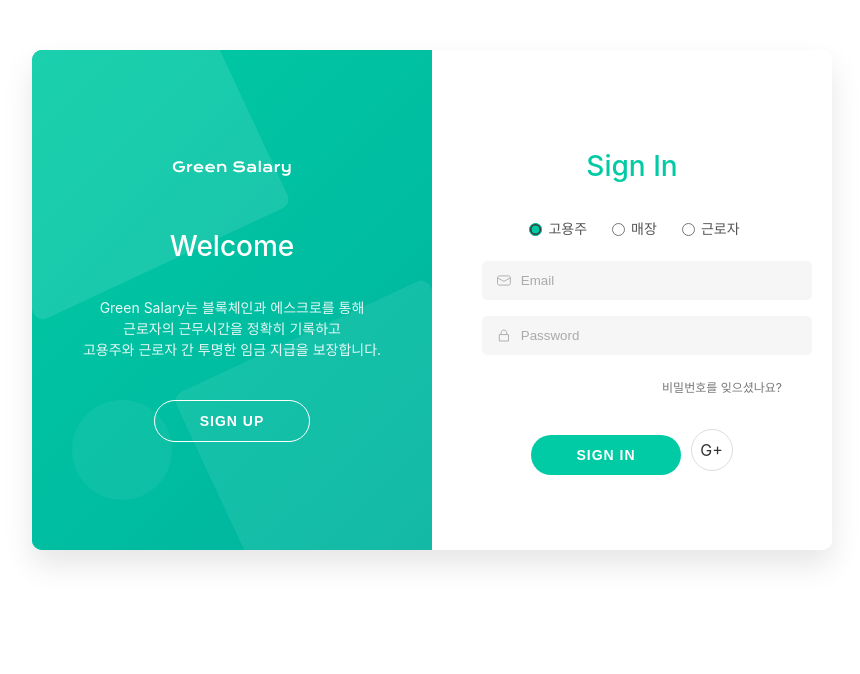
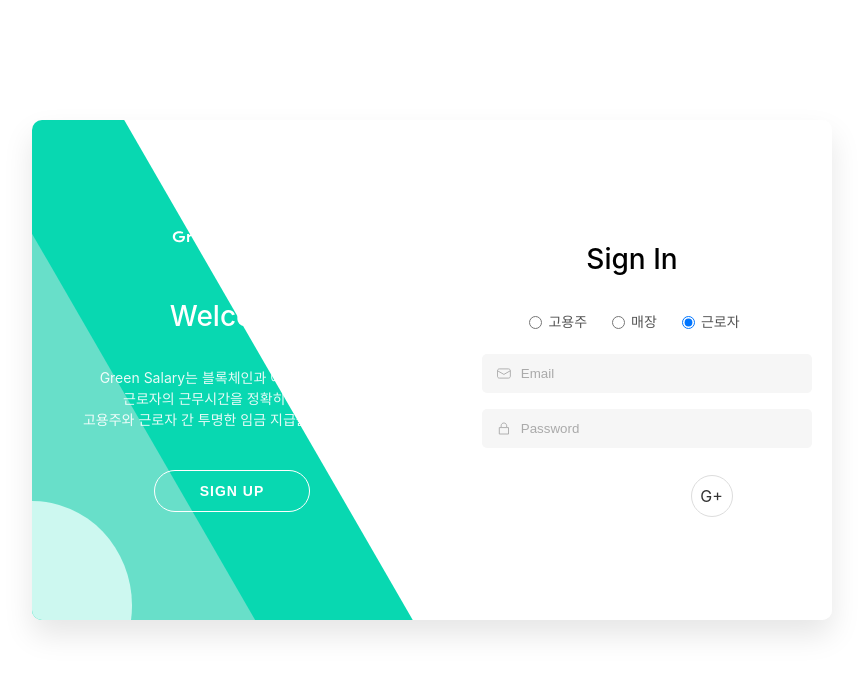
Before and after one commit to GreenSalary/FE-proto, a React (Create React App) app: page / in a window 1280 px wide. Shown: the top 674 px of the page, without its empty margins (208-1068 px from the left). Built offline with nearby package versions, Linux system fonts and the light colour scheme.

Commit message:
[STYLE] 로그인/회원가입  usertype명 변경 및 디자인 수정

```diff
--- a/src/components/auth/AuthForm.jsx
+++ b/src/components/auth/AuthForm.jsx
@@ -12,11 +12,17 @@ const Container = styled.div`
   margin: 50px auto;
   background-color: white;
 
+  position: absolute;
+  top: 40%;
+  left: 50%;
+  transform: translate(-50%, -50%);
+
   /* 모바일 화면에서 너비 조정 */
   @media (max-width: 768px) {
     width: 100%;
     max-width: 400px;
     height: auto;
+    box-shadow: none;
     min-height: 500px;
   }
 `;
@@ -80,8 +86,7 @@ const OverlayPanel = styled.div`
   height: 100%;
   width: 100%;
   text-align: center;
-  background-color: #00cba4;
-  background-image: linear-gradient(135deg, #00cba4, #00b39e);
+  background-color: var(--color-primary);
   overflow: visible;
 `;
 
@@ -96,7 +101,7 @@ const SVGImage = styled.img`
   bottom: ${props => props.bottom || 'auto'};
   transform: ${props => props.transform || 'none'};
   opacity: ${props => props.opacity || 1};
-  z-index: -1;
+  z-index: 0;
 `;
 
 // 장식용 도형 컴포넌트
@@ -133,7 +138,7 @@ const Title = styled.h2`
   font-size: 28px;
   margin-bottom: 20px;
   font-weight: 500;
-  color: ${props => props.light ? 'white' : '#00cba4'};
+  color: ${props => props.light ? 'white' : 'var(--color-primary)'};
   text-align: center;
   position: relative;
   z-index: 2;
@@ -152,7 +157,7 @@ const Subtitle = styled.p`
 const Button = styled.button`
   border-radius: 30px;
   border: ${props => props.outline ? '1px solid white' : 'none'};
-  background-color: ${props => props.outline ? 'transparent' : '#00cba4'};
+  background-color: ${props => props.outline ? 'transparent' : 'var(--color-primary)'};
   color: ${props => props.outline ? 'white' : 'white'};
   font-size: 14px;
   font-weight: bold;
@@ -264,7 +269,7 @@ const RadioLabel = styled.label`
 
 const RadioInput = styled.input`
   margin-right: 6px;
-  accent-color: #00cba4;
+  accent-color: var(--color-submit-btn);
 `;
 
 const ForgotPassword = styled.a`
@@ -275,7 +280,7 @@ const ForgotPassword = styled.a`
   align-self: flex-end;
 
   &:hover {
-    color: #00cba4;
+    color: var(--color-primary);
   }
 `;
 
@@ -285,6 +290,8 @@ const Logo = styled.div`
   display: flex;
   align-items: center;
   justify-content: center;
+  z-index: 1;
+  position: relative;
 
   img {
     width: 120px;
@@ -297,8 +304,8 @@ const MobileToggle = styled.button`
   display: none;
   margin-top: 20px;
   background: none;
-  border: 1px solid #00cba4;
-  color: #00cba4;
+  border: 1px solid var(--color-primary);
+  color: var(--color-primary);
   padding: 8px 15px;
   border-radius: 20px;
   cursor: pointer;
@@ -314,9 +321,9 @@ const MobileToggle = styled.button`
 `;
 
 // Main Component
-const AuthForm = () => {
+const AuthForm = ({ onLogin }) => {
   const [isSignUp, setIsSignUp] = useState(false);
-  const [userType, setUserType] = useState('고용주');
+  const [userType, setUserType] = useState('employee');
 
   // 폼 상태 관리
   const [loginData, setLoginData] = useState({
@@ -344,12 +351,20 @@ const AuthForm = () => {
   const handleLoginSubmit = (e) => {
     e.preventDefault();
     console.log('로그인 시도:', loginData);
+
+    if (onLogin) {
+      onLogin(userType);  // 로그인 버튼 눌렀을 때 이동
+    }
   };
 
   // 회원가입 폼 제출 핸들러
   const handleSignupSubmit = (e) => {
     e.preventDefault();
     console.log('회원가입 시도:', signupData);
+
+    if (onLogin) {
+      onLogin(userType);  // 회원가입 버튼 눌렀을 때도 이동
+    }
   };
 
   // 입력 필드 변경 핸들러 - 로그인
@@ -375,9 +390,9 @@ const AuthForm = () => {
       {/* 초록색 패널 - 왼쪽/오른쪽으로 이동 (모바일에서는 숨김) */}
       <OverlayContainer isSignUp={isSignUp}>
         <OverlayPanel>
-          <DecorativeShape top="-5%" left="-15%" width="70%" height="50%" transform="rotate(-25deg)" opacity="0.1" borderRadius="10px" />
-          <DecorativeShape bottom="-5%" right="-15%" width="70%" height="50%" transform="rotate(-25deg)" opacity="0.08" borderRadius="10px" />
-          <DecorativeShape bottom="10%" left="10%" width="100px" height="100px" opacity="0.05" borderRadius="50%" />
+        <SVGImage src="/shape1.svg" width="700px" top="-120px" left="-300px" style={{ transform: "rotate(0)" }} />
+        <SVGImage src="/shape2.svg" width="700px" top="-100px" left="-450px" style={{ transform: "rotate(0)" }} />
+        <SVGImage src="/circle.svg" width="200px" bottom="-90px" left="-100px" />
           <Logo>
             <img src="/logo.svg" alt="Green Salary Logo" />
           </Logo>
@@ -419,8 +434,8 @@ const AuthForm = () => {
               <RadioInput
                 type="radio"
                 name="userType"
-                value="고용주"
-                checked={userType === '고용주'}
+                value="employer"
+                checked={userType === 'employer'}
                 onChange={handleUserTypeChange}
               />
               고용주
@@ -429,8 +444,8 @@ const AuthForm = () => {
               <RadioInput
                 type="radio"
                 name="userType"
-                value="매장"
-                checked={userType === '매장'}
+                value="store"
+                checked={userType === 'store'}
                 onChange={handleUserTypeChange}
               />
               매장
@@ -439,8 +454,8 @@ const AuthForm = () => {
               <RadioInput
                 type="radio"
                 name="userType"
-                value="근로자"
-                checked={userType === '근로자'}
+                value="employee"
+                checked={userType === 'employee'}
                 onChange={handleUserTypeChange}
               />
               근로자
@@ -476,7 +491,7 @@ const AuthForm = () => {
             </InputGroup>
           </InputContainer>
 
-          <ForgotPassword href="#">비밀번호를 잊으셨나요?</ForgotPassword>
+          {/* <ForgotPassword href="#">비밀번호를 잊으셨나요?</ForgotPassword> */}
 
           <ButtonContainer>
             <Button type="submit">SIGN IN</Button>
@@ -502,8 +517,8 @@ const AuthForm = () => {
               <RadioInput
                 type="radio"
                 name="userType"
-                value="고용주"
-                checked={userType === '고용주'}
+                value="employer"
+                checked={userType === 'employer'}
                 onChange={handleUserTypeChange}
               />
               고용주
@@ -512,8 +527,8 @@ const AuthForm = () => {
               <RadioInput
                 type="radio"
                 name="userType"
-                value="근로자"
-                checked={userType === '근로자'}
+                value="employee"
+                checked={userType === 'employee'}
                 onChange={handleUserTypeChange}
               />
               근로자
```
